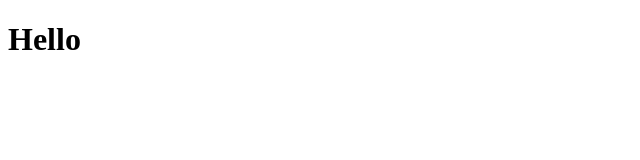
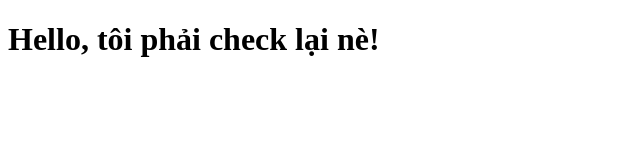
Before and after one commit to bhuunhan/fullstack, a plain HTML site: page index.html in a window 1280 px wide. Shown: the whole page, without its empty margins (0-640 px from the left). Drawn offline with Linux system fonts and the light colour scheme.

Commit message:
Test thay đổi

```diff
--- a/index.html
+++ b/index.html
@@ -6,6 +6,6 @@
     <title>Document</title>
   </head>
   <body>
-    <h1>Hello</h1>
+    <h1>Hello, tôi phải check lại nè!</h1>
   </body>
 </html>
```
